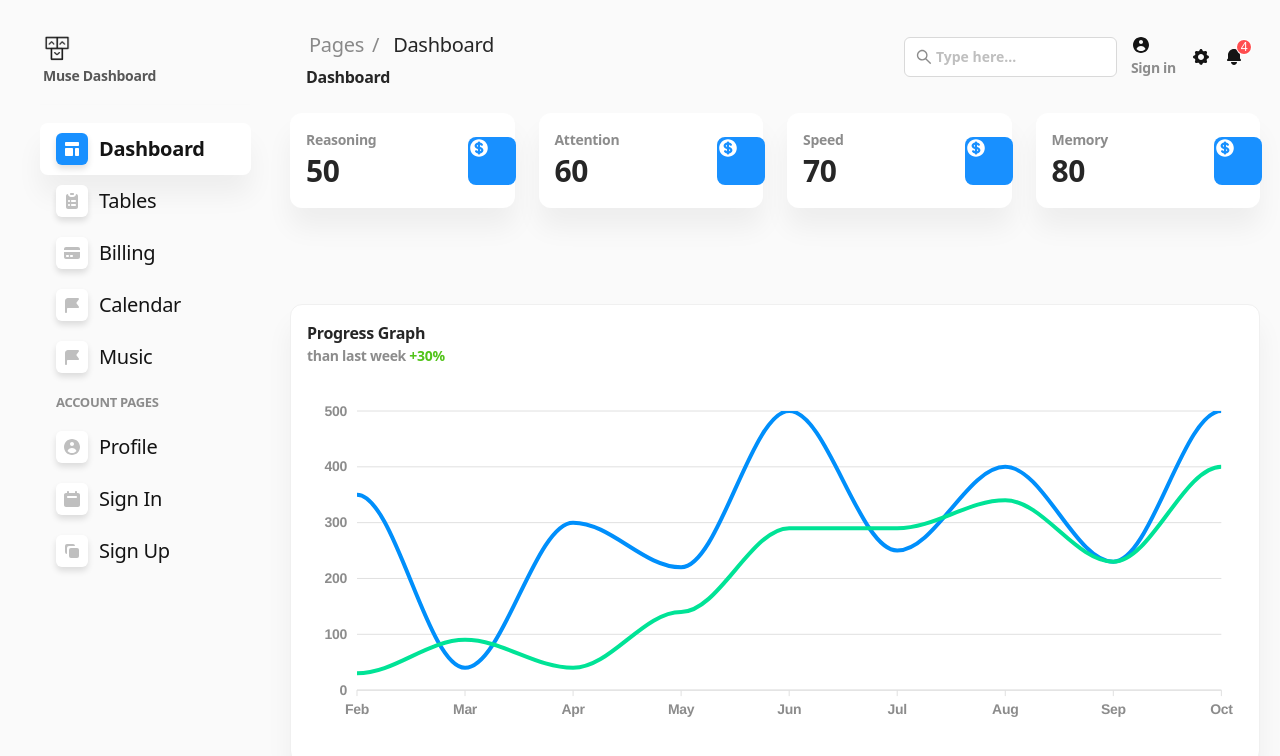
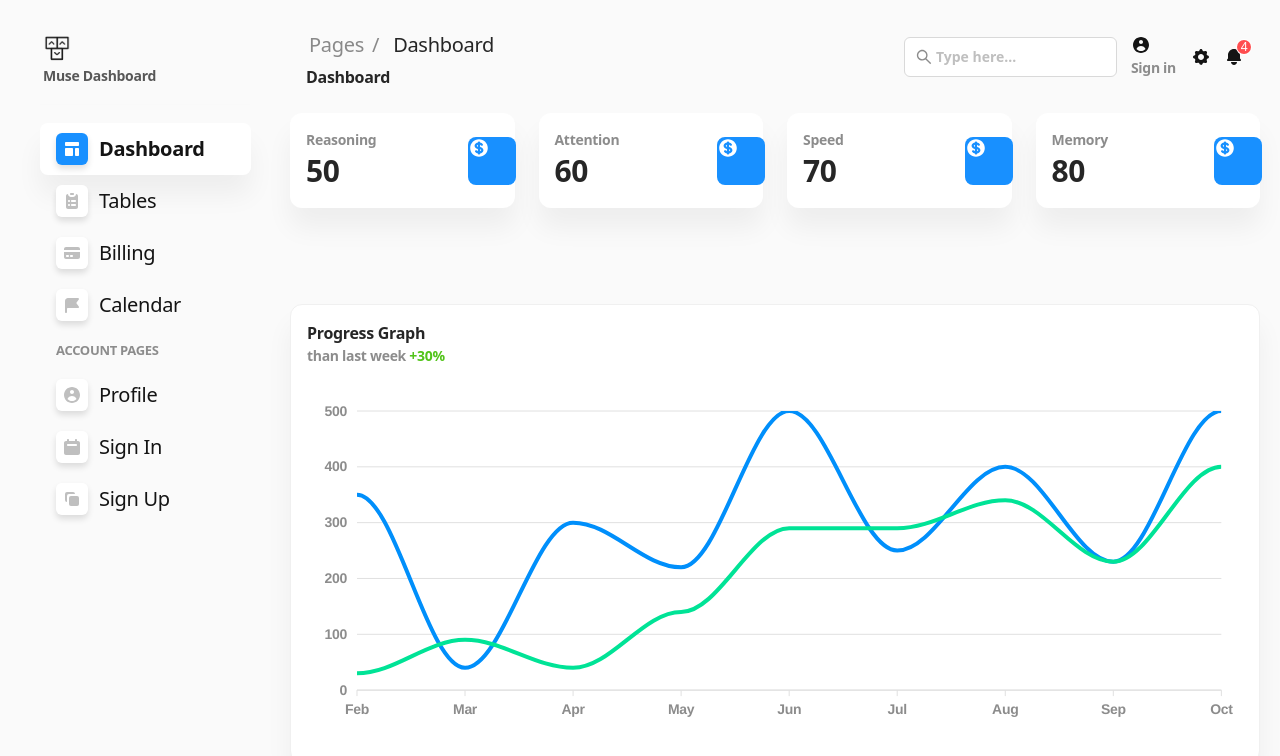
Before and after one commit to codeakki/MyCompAnion, a React (Create React App) app in the folder frontend/: page /dashboard in a window 1280 px wide. Shown: the top 756 px of the page. Built offline with nearby package versions, Linux system fonts and the light colour scheme; what tw-elements would draw is missing.

Commit message:
Revert "Music component space in sidenav"

```diff
--- a/frontend/src/components/layout/Sidenav.js
+++ b/frontend/src/components/layout/Sidenav.js
@@ -1,4 +1,4 @@
-import React from "react";
+import React from 'react';
 import { Menu } from "antd";
 import { NavLink, useLocation } from "react-router-dom";
 import logo from "../../assets/images/logo.png";
@@ -208,23 +208,10 @@ function Sidenav({ color }) {
             <span className="label">Calendar</span>
           </NavLink>
         </Menu.Item>
-        <Menu.Item key="5">
-          <NavLink to="/music">
-            <span
-              className="icon"
-              style={{
-                background: page === "music" ? color : "",
-              }}
-            >
-              {rtl}
-            </span>
-            <span className="label">Music</span>
-          </NavLink>
-        </Menu.Item>
-        <Menu.Item className="menu-item-header" key="6">
+        <Menu.Item className="menu-item-header" key="5">
           Account Pages
         </Menu.Item>
-        <Menu.Item key="7">
+        <Menu.Item key="6">
           <NavLink to="/profile">
             <span
               className="icon"
@@ -237,13 +224,13 @@ function Sidenav({ color }) {
             <span className="label">Profile</span>
           </NavLink>
         </Menu.Item>
-        <Menu.Item key="8">
+        <Menu.Item key="7">
           <NavLink to="/sign-in">
             <span className="icon">{signin}</span>
             <span className="label">Sign In</span>
           </NavLink>
         </Menu.Item>
-        <Menu.Item key="9">
+        <Menu.Item key="8">
           <NavLink to="/sign-up">
             <span className="icon">{signup}</span>
             <span className="label">Sign Up</span>
```
